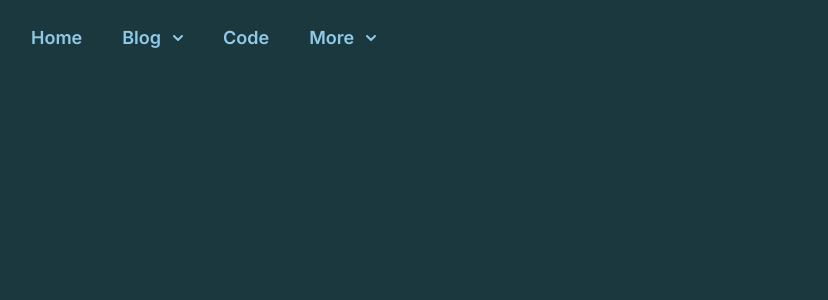
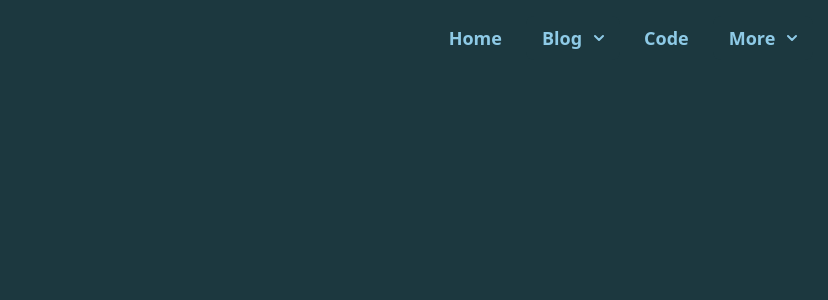
Before and after one commit to mrkaye97/site-2.0, a Next.js app: page /layout in a window 1280 px wide. Shown: the top 300 px of the page, without its empty margins (17-845 px from the left). Built offline with nearby package versions, Linux system fonts and the light colour scheme.

Commit message:
trying fixing layouts

```diff
--- a/pages/layout.tsx
+++ b/pages/layout.tsx
@@ -1,16 +1,15 @@
 import Navbar from "@/src/components/navbar";
 import React from "react";
-import { Inter } from "next/font/google";
 
-const inter = Inter({ subsets: ["latin"] });
-
-export default function Layout({ children }: { children: React.ReactNode }) {
+const Layout: React.FC<{ children: React.ReactNode }> = ({ children }) => {
   return (
-    <div className={`flex flex-col min-h-screen ${inter.className}`}>
+    <div className="flex flex-col min-h-screen">
       <Navbar />
-      <div className="flex flex-1 justify-center px-8 bg-darker-blue">
-        <main>{children}</main>
+      <div className="flex-1 flex justify-center px-8 bg-darker-blue overflow-hidden">
+        <main className="w-full max-w-screen-xl">{children}</main>
       </div>
     </div>
   );
-}
+};
+
+export default Layout;
--- a/src/components/navbar.tsx
+++ b/src/components/navbar.tsx
@@ -1,17 +1,10 @@
 import Link from "next/link";
-import { useState } from "react";
 import Dropdown from "./dropdown";
 
 export default function Navbar() {
-  const [dropdownOpen, setDropdownOpen] = useState<number | null>(null);
-
-  const toggleDropdown = (index: number | null) => {
-    setDropdownOpen(dropdownOpen === index ? null : index);
-  };
-
   return (
-    <nav className="bg-darker-blue py-4 px-8 flex justify-between items-center fixed top-0 left-0 right-0 z-10">
-      <div className="flex space-x-2">
+    <nav className="bg-darker-blue py-4 px-8 flex justify-between items-center fixed top-0 left-0 right-0 z-10 w-full">
+      <div className="flex space-x-2 max-w-screen-xl mx-auto">
         <Link href="/">
           <div className="text-seafoam-green font-semibold hover:text-light-seafoam text-lg py-2 px-4">
             Home
@@ -24,12 +17,11 @@
             { name: "Series", link: "/series" },
           ]}
         />
-        <a
-          href="/code"
-          className="text-seafoam-green font-semibold hover:text-light-seafoam text-lg py-2 px-4"
-        >
-          Code
-        </a>
+        <Link href="/code">
+          <div className="text-seafoam-green font-semibold hover:text-light-seafoam text-lg py-2 px-4">
+            Code
+          </div>
+        </Link>
         <Dropdown
           buttonText="More"
           dropdownItems={[
@@ -41,4 +33,4 @@
       </div>
     </nav>
   );
-}
+};
```
